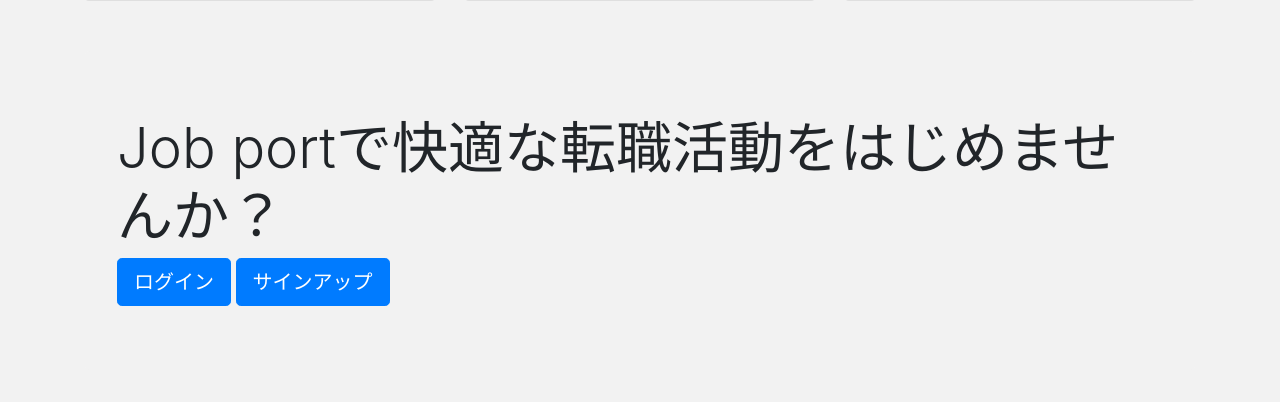
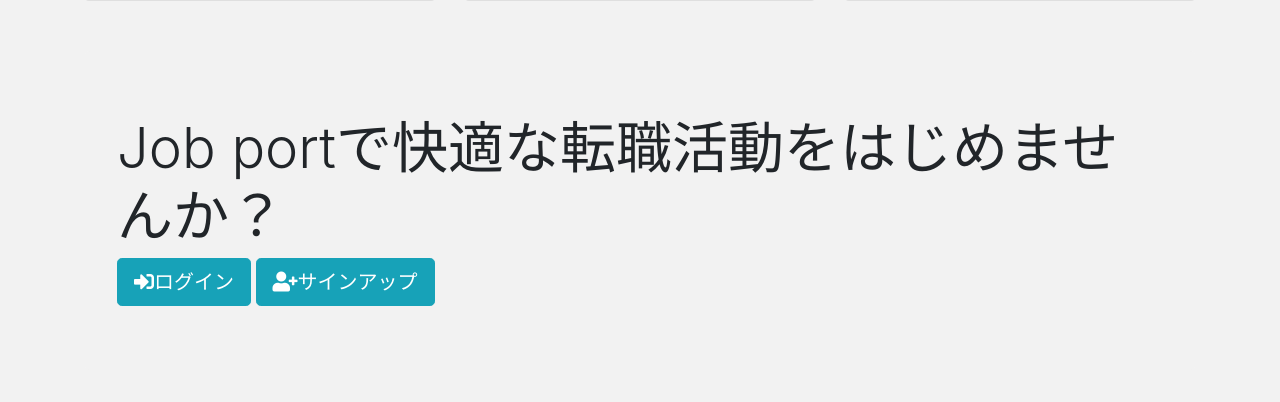
Before and after one commit to sf2020-LATTE/portfolio1, a Django app: page /jpapp/ in a window 1280 px wide. Shown: the part 1284-1686 px from the top of the page. Run offline with Django 3.2, Linux system fonts and the light colour scheme; some libraries are stand-ins or nearby versions.

Commit message:
トップページ、ボタンデザイン編集

```diff
--- a/jp/templates/jpapp/companies/detail.html
+++ b/jp/templates/jpapp/companies/detail.html
@@ -9,7 +9,6 @@
   <!-- <dt class="col-sm-3">ユーザー名</dt>
   <dd class="col-sm-9">{{ company.user.username }}</dd> -->
 </dl>
-
 <a class="btn btn-primary" href="{% url 'jpapp:companies_update' company.pk  %}" role="button">編集</a>
 <a class="btn btn-danger" href="{% url 'jpapp:companies_delete' company.pk  %}" role="button">削除</a>
 {% endblock %}
--- a/jp/templates/jpapp/index.html
+++ b/jp/templates/jpapp/index.html
@@ -31,8 +31,8 @@
   </div>
   <div class="jumbotron">
     <h1 class="display-4">Job portで快適な転職活動をはじめませんか？</h1>
-    <a class="btn btn-primary btn-lg" href="{% url 'login' %}"  role="button">ログイン</a>
-    <a class="btn btn-primary btn-lg" href="{% url 'jpapp:signup' %}" role="button">サインアップ</a>
+    <a class="btn btn-info btn-lg" href="{% url 'login' %}"  role="button"><i class="fas fa-sign-in-alt"></i>ログイン</a>
+    <a class="btn btn-info btn-lg" href="{% url 'jpapp:signup' %}" role="button"><i class="fas fa-user-plus"></i>サインアップ</a>
   </div>
 </div>
 
```
Also changed, not shown: jp/db.sqlite3.
